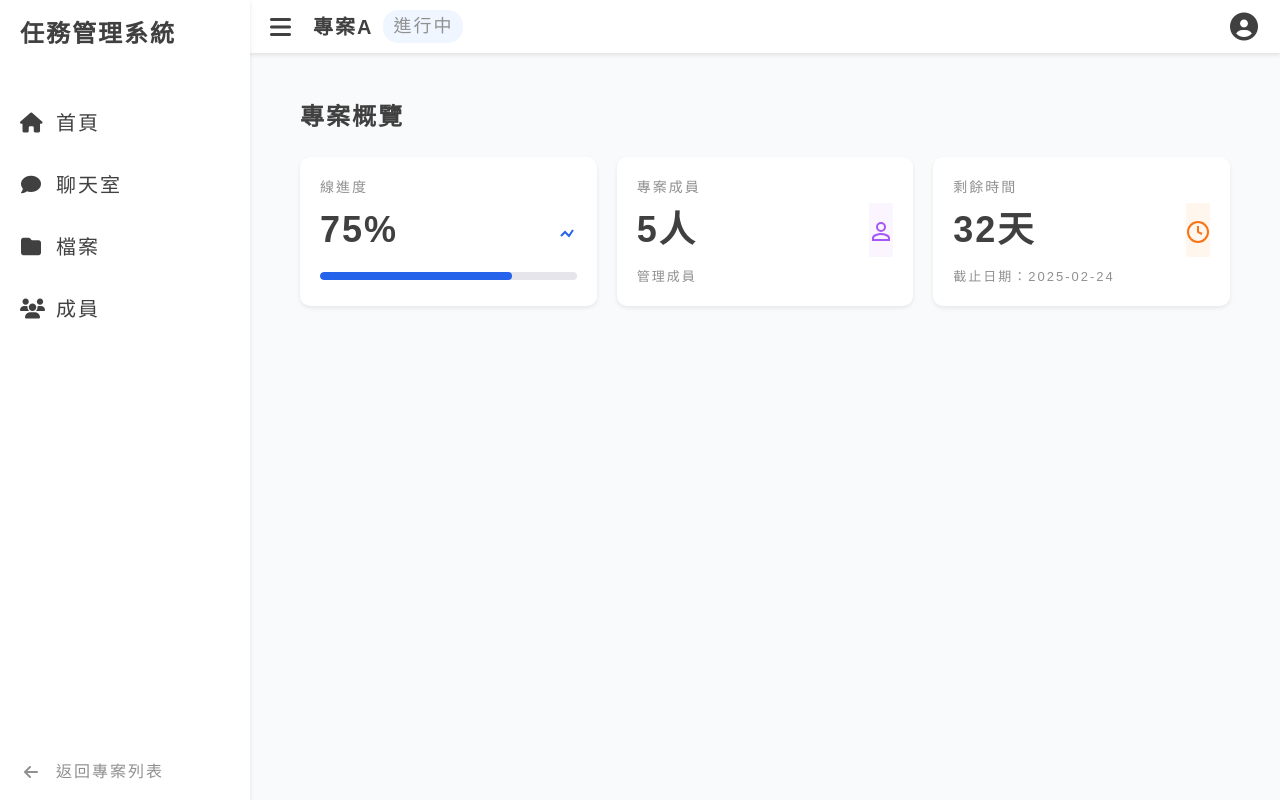
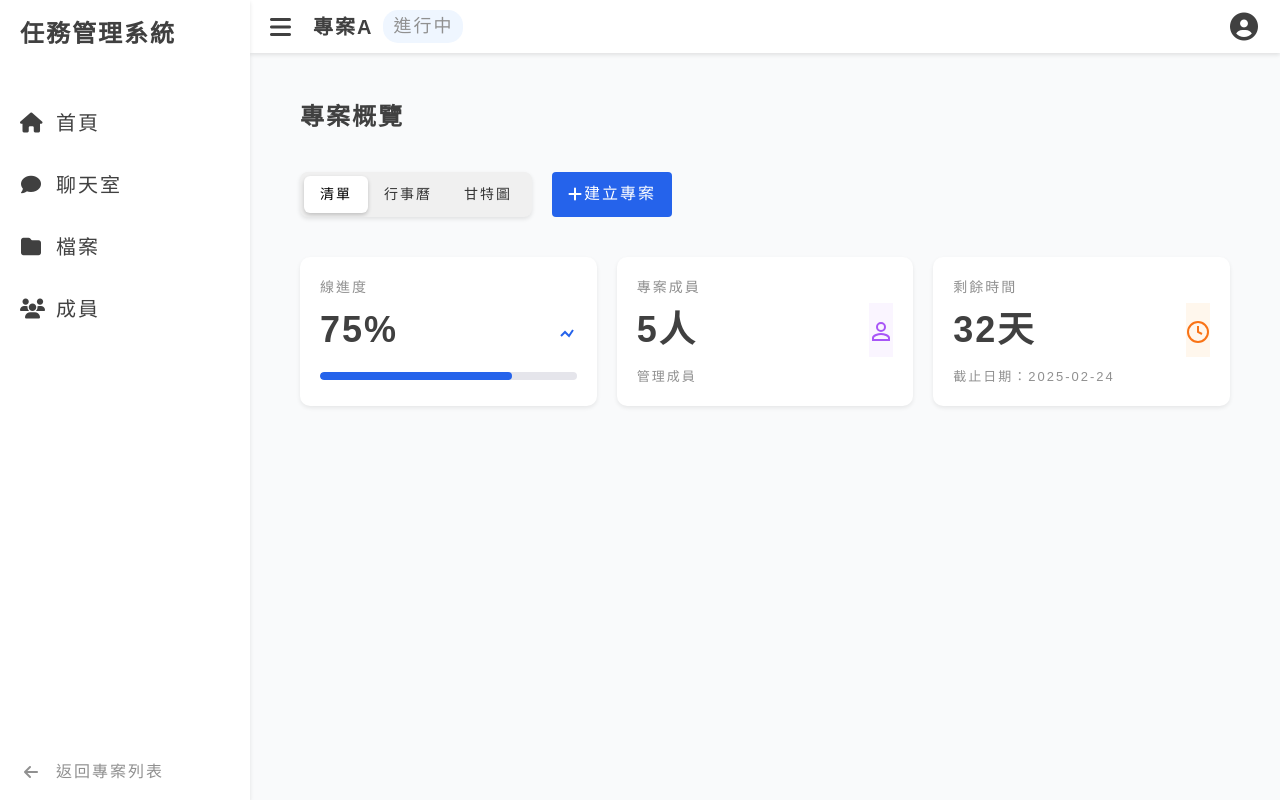
Before and after one commit to ntubclass/project_system, a Django app: template task_manager/templates/project_detail.html in a window 1280 px wide. Run offline with Django 3.2, Linux system fonts and the light colour scheme; the template is opened without the code that fills it, so the values that code supplies are empty.

Commit message:
新增swtich status 按鈕 以及 修正檔案命名

```diff
--- a/task_manager/assets/css/project_detail.css
+++ b/task_manager/assets/css/project_detail.css
@@ -115,3 +115,64 @@ body {
   color: #909090;
   margin-top: 10px;
 }
+
+.status-switch {
+  position: relative;
+  display: flex;
+  background: #f0f0f0;
+  border-radius: 8px;
+  padding: 4px;
+  width: fit-content;
+  box-shadow: 0 2px 4px rgba(0, 0, 0, 0.1);
+  overflow: hidden;
+}
+
+.slider {
+  position: absolute;
+  top: 4px;
+  height: calc(100% - 8px);
+  background: #ffffff;
+  border-radius: 6px;
+  box-shadow: 0 2px 4px rgba(0, 0, 0, 0.2);
+  transition: left 0.3s ease, width 0.3s ease; /* Smooth transition for both position and width */
+  z-index: 0;
+}
+
+.switch-option {
+  position: relative;
+  z-index: 1;
+  padding: 8px 16px;
+  border: none;
+  background: transparent;
+  color: #333;
+  cursor: pointer;
+  font-size: 14px;
+  border-radius: 6px;
+  transition: color 0.3s;
+}
+
+.switch-option.active {
+  color: #000;
+}
+
+.switch-option:not(.active):hover {
+  color: #666;
+}
+
+.create-btn {
+  background-color: var(--dark-blue);
+  color: var(--white);
+  border: none;
+  border-radius: 4px;
+  padding: 8px 16px;
+  display: flex;
+  align-items: center;
+  cursor: pointer;
+  width: fit-content;
+}
+
+.toolbar{
+  display: flex;
+  gap: 20px;
+  margin: 40px 0;
+}
--- a/task_manager/assets/css/user_profile.css
+++ b/task_manager/assets/css/user_profile.css
@@ -21,6 +21,7 @@
     gap: 50px;
     padding: 30px 80px;
     width: calc(100% - 250px);
+    justify-content: center;
 }
 
 /* 當側邊欄隱藏時的樣式 */
--- a/task_manager/assets/js/project_detail_layout.js
+++ b/task_manager/assets/js/project_detail_layout.js
@@ -66,4 +66,26 @@ document.addEventListener("DOMContentLoaded", function () {
     console.log("sidebar:", sidebar);
     console.log("header:", header);
   }
+
+  const firstButton = document.querySelector('.status-switch .switch-option');
+  const slider = document.querySelector('.status-switch .slider');
+
+  if (firstButton && slider) {
+    const buttonWidth = firstButton.offsetWidth; // Get the width of the first button
+    slider.style.left = `${firstButton.offsetLeft}px`; // Position the slider under the first button
+    slider.style.width = `${buttonWidth}px`; // Match the slider's width to the first button
+    firstButton.classList.add('active'); // Ensure the first button is active
+  }
+
+  // Add click event listeners to all buttons
+  document.querySelectorAll('.status-switch .switch-option').forEach((button, index) => {
+    button.addEventListener('click', () => {
+      document.querySelectorAll('.status-switch .switch-option').forEach(btn => btn.classList.remove('active'));
+      button.classList.add('active');
+
+      const buttonWidth = button.offsetWidth; // Get the width of the clicked button
+      slider.style.left = `${button.offsetLeft}px`; // Position the slider based on the button's offset
+      slider.style.width = `${buttonWidth}px`; // Match the slider's width to the clicked button
+    });
+  });
 });
--- a/task_manager/templates/files.html
+++ b/task_manager/templates/files.html
@@ -76,7 +76,7 @@
     </div>
 </div>
 
-{% include 'dialog/uploadFileDialog.html' %}
+{% include 'dialog/upload_file_dialog.html' %}
 
 {% endblock %}
 {% block extra_js %}
--- a/task_manager/templates/project_detail.html
+++ b/task_manager/templates/project_detail.html
@@ -18,6 +18,18 @@
 {% block content %}
 <div class="project-overview-container">
   <h1 class="section-title">專案概覽</h1>
+  <div class="toolbar">
+    <div class="status-switch">
+        <div class="slider"></div>
+        <button class="switch-option active">清單</button>
+        <button class="switch-option">行事曆</button>
+        <button class="switch-option">甘特圖</button>
+    </div>
+    <button class="create-btn" id="openCreateTaskBtn">
+        <i class="create-icon fa-solid fa-plus"></i>
+        建立專案
+    </button>
+   </div>
 
   <div class="stats-grid">
       <!-- 進度卡片 -->
```
Also changed, not shown: task_manager/assets/css/chat_room.css (+0 -11 lines), task_manager/templates/project.html (+5 -5 lines), task_manager/assets/css/dialog/add_member_dialog.css (renamed from task_manager/assets/css/dialog/addMemberDialog.css), task_manager/assets/css/dialog/create_project_dialog.css (renamed from task_manager/assets/css/dialog/createProjectDialog.css), task_manager/assets/js/add_member_dialog.js (renamed from task_manager/assets/js/addMemberDialog.js), task_manager/templates/dialog/add_member_dialog.html (renamed from task_manager/templates/dialog/addMemberDialog.html), task_manager/templates/dialog/create_project_dialog.html (renamed from task_manager/templates/dialog/createProjectDialog.html), task_manager/templates/dialog/upload_file_dialog.html (renamed from task_manager/templates/dialog/uploadFileDialog.html).
